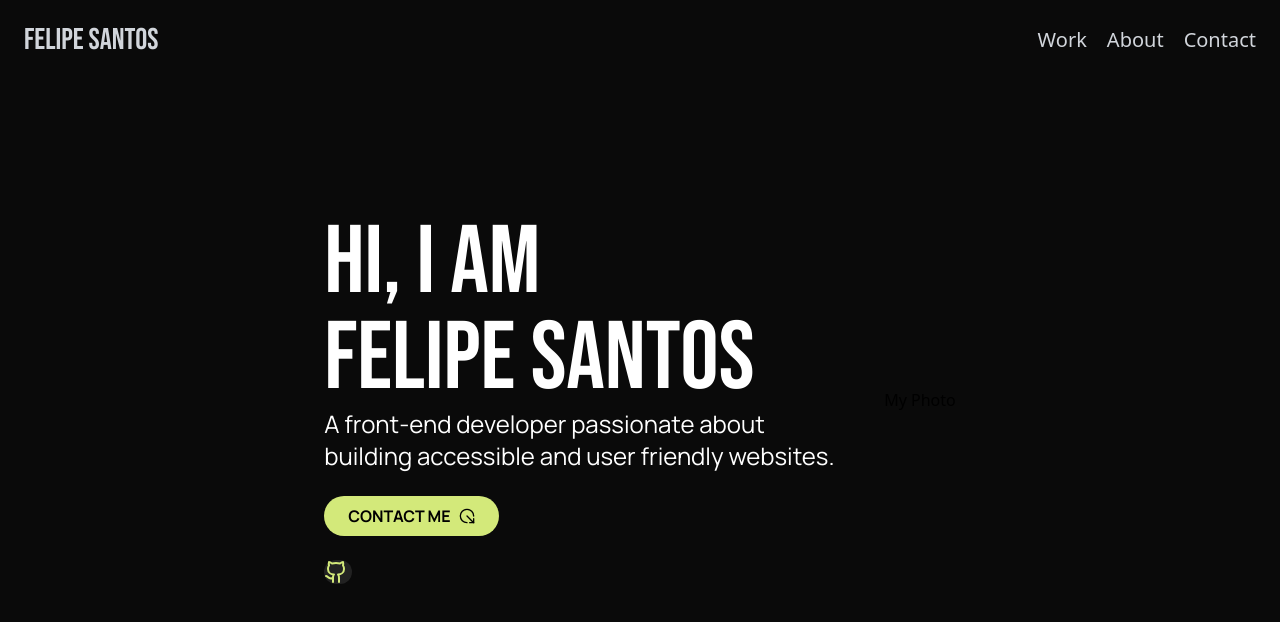
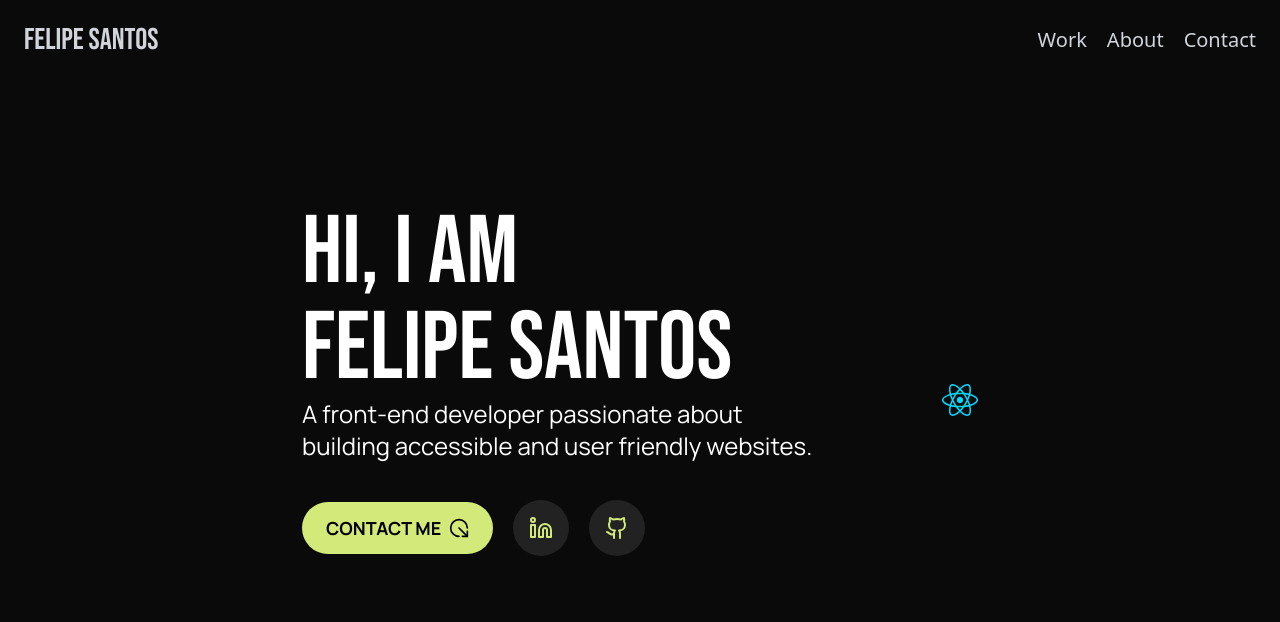
Before and after one commit to Felps-Santos/projeto_portfolio, a React (Vite) app: page / in a window 1280 px wide. Shown: the top 622 px of the page. Built offline with nearby package versions, Linux system fonts and the light colour scheme.

Commit message:
Github e Linkedin Feitos - 14/11/2024

```diff
--- a/src/App.jsx
+++ b/src/App.jsx
@@ -7,7 +7,7 @@ function App() {
   return (
     <div className="w-screen h-screen bg-custom-dark flex flex-col">
       <Nav />
-      <section className="flex p-20 w-full justify-center items-center h-4/5">
+      <section className="flex p-18 w-full justify-center items-center h-4/5">
         <HeroContent />
         <MeContent />
       </section>
--- a/src/components/HeroContent.jsx
+++ b/src/components/HeroContent.jsx
@@ -1,4 +1,4 @@
-import { CircleArrowOutDownRight, Github } from "lucide-react";
+import { CircleArrowOutDownRight, Github, Linkedin } from "lucide-react";
 
 function HeroContent() {
   return (
@@ -13,13 +13,24 @@ function HeroContent() {
         <br />
         building accessible and user friendly websites.
       </p>
-      <button className="flex items-center gap-2 px-6 py-2 bg-[#D3E97A] text-black rounded-full hover:shadow-md transition-shadow duration-300 w-max my-6 font-manrope font-bold">
-        CONTACT ME
-        <CircleArrowOutDownRight size={16} />
-      </button>
-      <button className="flex items-center bg-[#222222] rounded-full hover:shadow-md transition-shadow duration-300 w-7">
-        <Github color="#D3E97A" />
-      </button>
+      <div className="flex items-center gap-5">
+        <button className="flex items-center gap-2 px-6 py-3 bg-[#D3E97A] text-black rounded-full hover:shadow-md transition-shadow duration-300 w-max my-10 font-manrope font-bold text-lg">
+          CONTACT ME
+          <CircleArrowOutDownRight size={20}/>
+        </button>
+        <button
+          onClick={() => window.open('https://www.linkedin.com/in/felipe-dos-santos-silva-a79864315', '_blank')}
+          className="flex items-center justify-center bg-[#222222] rounded-full hover:shadow-md transition-shadow duration-300 w-14 h-14"
+        >
+          <Linkedin color="#D3E97A" />
+        </button>
+        <button
+          onClick={() => window.open('https://github.com/Felps-Santos', '_blank')}
+          className="flex items-center justify-center bg-[#222222] rounded-full hover:shadow-md transition-shadow duration-300 w-14 h-14"
+        >
+          <Github color="#D3E97A" />
+        </button>
+      </div>
     </div>
   );
 }
--- a/src/components/MeContent.jsx
+++ b/src/components/MeContent.jsx
@@ -1,5 +1,7 @@
+import MyPhoto from '../assets/react.svg'
+
 function MeContent() {
-  return <p>My Photo</p>;
+  return <img src={MyPhoto}/>
 }
 
 export default MeContent;
```
